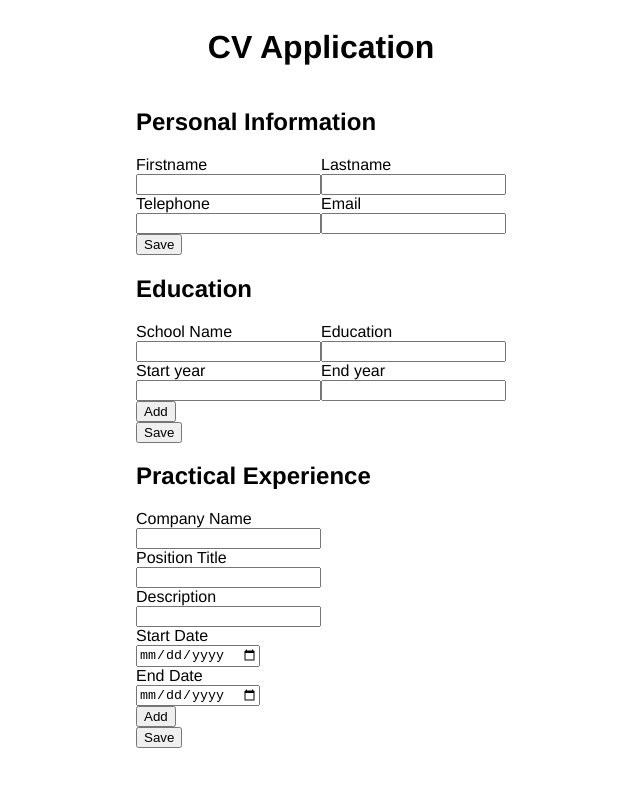
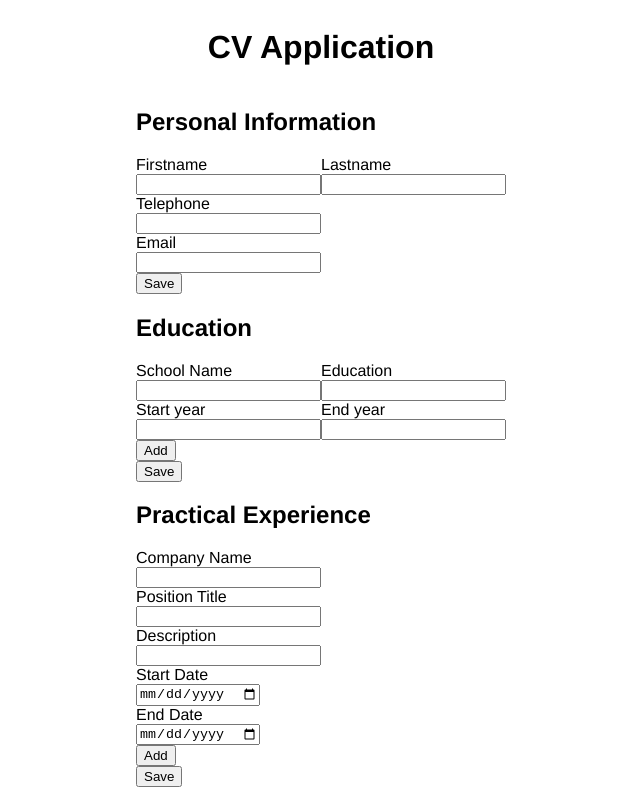
Before and after one commit to JSHC/odin-cvproject, a React (Create React App) app: page / in a window 1280 px wide. Shown: the whole page, without its empty margins (319-959 px from the left). Built offline with nearby package versions, Linux system fonts and the light colour scheme.

Commit message:
Change email css to reflect changes in css class structure

```diff
--- a/src/styles/PersonalInfoSection.css
+++ b/src/styles/PersonalInfoSection.css
@@ -10,6 +10,6 @@
     justify-items: start;
 }
 
-.email {
+.email-container {
     grid-row: 3;
 }
```
